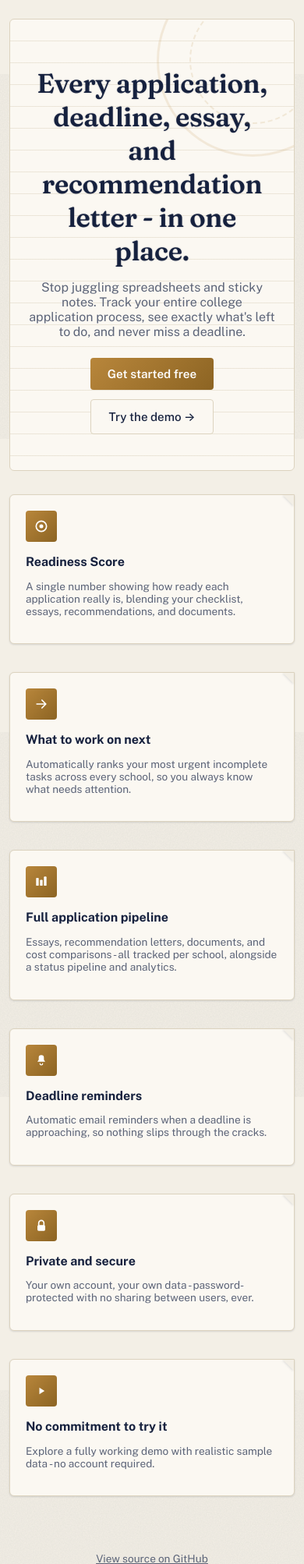
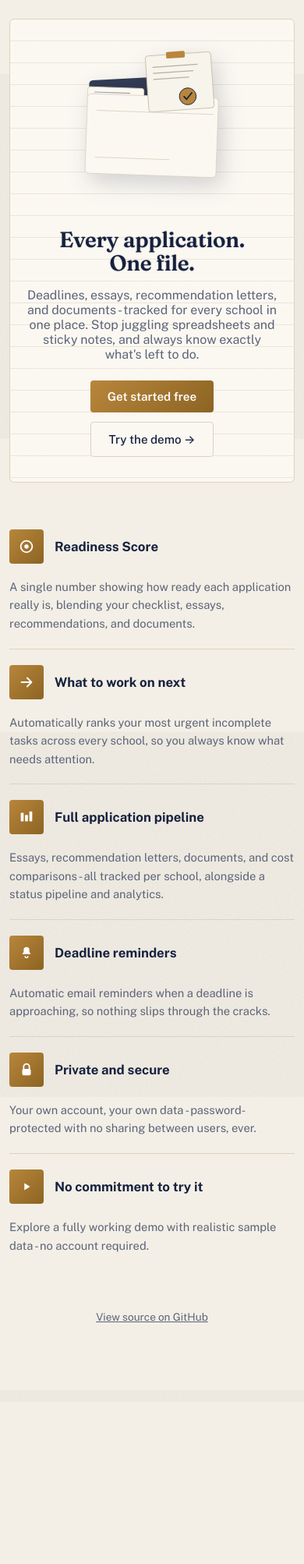
Before and after one commit to Bhakti864653/uni-app-tracker, a Flask app: page / in a window 390 px wide. Shown: the part 93-2099 px from the top of the page at 78% size. After the commit the page ends 1789 px from the top, so only its background shows below. Run offline with Flask 3, Linux system fonts and the light colour scheme.

Commit message:
Rebuild landing hero as an asymmetric editorial split
Replace the centered hero and uniform 3-column feature grid (a
literal AI-design cliche per design research) with a real structural
change: a split hero with a hand-built inline SVG illustration of an
open case file, a punchy oversized headline (rewrote the copy itself
- oversized type needs short declarative lines, not a run-on
sentence), a vertical "FILE NO." tag, and a zig-zag alternating
feature list. Verified in light/dark mode and at mobile width.

Not deployed yet - committed as a local checkpoint only.

```diff
--- a/static/style.css
+++ b/static/style.css
@@ -1017,7 +1017,7 @@ h2 {
 
 /* Landing page */
 .landing-page-wrap {
-    max-width: 900px;
+    max-width: 1080px;
 }
 
 .brand-logo {
@@ -1047,68 +1047,60 @@ h2 {
 
 .landing-hero {
     position: relative;
-    overflow: hidden;
-    text-align: center;
-    padding: 60px 24px 46px;
-    margin-bottom: 30px;
+    display: grid;
+    grid-template-columns: auto 1.4fr 0.9fr;
+    align-items: center;
+    gap: 32px;
+    padding: 56px 48px;
+    margin-bottom: 40px;
     border-radius: var(--radius);
     background: repeating-linear-gradient(var(--card-bg), var(--card-bg) 27px, var(--border) 28px),
                 var(--card-bg);
     border: 1px solid var(--border);
+    overflow: hidden;
 }
 
-.landing-hero::before,
-.landing-hero::after {
-    content: "";
-    position: absolute;
-    top: -70px;
-    right: -70px;
-    border-radius: 50%;
-    pointer-events: none;
+.landing-hero-tag {
+    writing-mode: vertical-rl;
+    transform: rotate(180deg);
+    align-self: stretch;
+    display: flex;
+    align-items: center;
+    white-space: nowrap;
+    font-family: var(--font-mono);
+    font-size: 0.68rem;
+    letter-spacing: 0.18em;
+    text-transform: uppercase;
+    color: var(--text-muted);
+    border-right: 1px solid var(--border);
+    padding-right: 14px;
 }
 
-.landing-hero::before {
-    width: 240px;
-    height: 240px;
-    border: 3px solid var(--accent);
-    opacity: 0.14;
+.landing-hero-copy {
+    text-align: left;
 }
 
-.landing-hero::after {
-    top: -30px;
-    right: -30px;
-    width: 160px;
-    height: 160px;
-    border: 2px dashed var(--accent);
-    opacity: 0.14;
-}
-
-.landing-hero h2 {
-    position: relative;
+.landing-hero-copy h2 {
     font-family: var(--font-display);
-    font-size: 2.15rem;
+    font-size: clamp(1.7rem, 1.1rem + 2.6vw, 2.9rem);
     font-weight: 600;
-    line-height: 1.25;
+    line-height: 1.08;
     letter-spacing: -0.01em;
+    text-wrap: balance;
     text-shadow: 0 0 1.5px color-mix(in srgb, currentColor 40%, transparent);
     margin-bottom: 16px;
 }
 
-.landing-hero p,
-.landing-cta-row {
-    position: relative;
-}
-
-.landing-hero p {
+.landing-hero-copy p {
     color: var(--text-muted);
-    max-width: 560px;
-    margin: 0 auto 24px;
+    max-width: 480px;
+    margin: 0 0 24px;
     font-size: 1rem;
 }
 
 .landing-cta-row {
     display: flex;
-    justify-content: center;
+    justify-content: flex-start;
     gap: 12px;
     flex-wrap: wrap;
 }
@@ -1118,37 +1110,75 @@ h2 {
     font-size: 0.95rem;
 }
 
+.landing-hero-art svg {
+    display: block;
+    width: 100%;
+    height: auto;
+    filter: drop-shadow(6px 10px 14px rgba(22, 33, 62, 0.18));
+}
+
 .landing-features {
-    display: grid;
-    grid-template-columns: repeat(3, 1fr);
-    gap: 16px;
+    display: flex;
+    flex-direction: column;
     margin-bottom: 30px;
+}
+
+.landing-feature-row {
+    display: flex;
+    align-items: flex-start;
+    gap: 32px;
+    padding: 26px 0;
+    border-top: 1px solid var(--border);
+}
+
+.landing-feature-row:first-child {
+    border-top: none;
+}
+
+.landing-feature-row:nth-child(even) {
+    flex-direction: row-reverse;
+}
+
+.landing-feature-heading {
+    display: flex;
+    align-items: center;
+    gap: 14px;
+    flex: 0 0 240px;
+}
+
+.landing-feature-row:nth-child(even) .landing-feature-heading {
+    justify-content: flex-end;
+    text-align: right;
 }
 
 .landing-feature-icon {
     display: flex;
     align-items: center;
     justify-content: center;
-    width: 40px;
-    height: 40px;
+    width: 44px;
+    height: 44px;
+    flex-shrink: 0;
     border-radius: var(--radius-sm);
     background: var(--accent-gradient);
-    margin-bottom: 12px;
 }
 
 .landing-feature-icon svg {
-    width: 20px;
-    height: 20px;
+    width: 22px;
+    height: 22px;
 }
 
 .landing-features h3 {
-    font-size: 1rem;
-    margin-bottom: 6px;
+    font-size: 1.05rem;
+    margin: 0;
 }
 
-.landing-features p {
+.landing-feature-desc {
+    flex: 1;
     color: var(--text-muted);
-    font-size: 0.85rem;
+    font-size: 0.92rem;
+    line-height: 1.6;
+    margin: 0;
+    padding-top: 8px;
 }
 
 .landing-footer {
@@ -1219,8 +1249,50 @@ h2 {
     }
 
     .pipeline-board,
-    .analytics-charts,
-    .landing-features {
+    .analytics-charts {
         grid-template-columns: 1fr;
     }
+
+    .landing-hero {
+        grid-template-columns: 1fr;
+        padding: 32px 20px;
+        text-align: center;
+    }
+
+    .landing-hero-tag {
+        display: none;
+    }
+
+    .landing-hero-art {
+        order: -1;
+        max-width: 240px;
+        margin: 0 auto;
+    }
+
+    .landing-hero-copy {
+        text-align: center;
+    }
+
+    .landing-hero-copy p {
+        margin-left: auto;
+        margin-right: auto;
+    }
+
+    .landing-cta-row {
+        justify-content: center;
+    }
+
+    .landing-feature-row,
+    .landing-feature-row:nth-child(even) {
+        flex-direction: column;
+        gap: 10px;
+        padding: 20px 0;
+    }
+
+    .landing-feature-heading,
+    .landing-feature-row:nth-child(even) .landing-feature-heading {
+        flex: none;
+        justify-content: flex-start;
+        text-align: left;
+    }
 }
--- a/templates/landing.html
+++ b/templates/landing.html
@@ -28,56 +28,92 @@
         </header>
 
         <section class="landing-hero">
-            <h2>Every application, deadline, essay, and recommendation letter - in one place.</h2>
-            <p>Stop juggling spreadsheets and sticky notes. Track your entire college application process, see exactly what's left to do, and never miss a deadline.</p>
+            <span class="landing-hero-tag">FILE NO. 2026&ndash;01 &middot; OPEN</span>
+            <div class="landing-hero-copy">
+                <h2>Every application. One file.</h2>
+                <p>Deadlines, essays, recommendation letters, and documents - tracked for every school in one place. Stop juggling spreadsheets and sticky notes, and always know exactly what's left to do.</p>
                 <div class="landing-cta-row">
                     <a href="/signup" class="btn-primary landing-cta">Get started free</a>
                     <a href="/demo-login" class="btn-secondary landing-cta">Try the demo &rarr;</a>
                 </div>
+            </div>
+            <div class="landing-hero-art" aria-hidden="true">
+                <svg viewBox="0 0 400 340" xmlns="http://www.w3.org/2000/svg">
+                    <rect x="70" y="70" width="260" height="190" rx="8" fill="var(--text)" opacity="0.88" transform="rotate(-3 200 165)"/>
+                    <g transform="rotate(2 200 180)">
+                        <rect x="60" y="95" width="120" height="26" rx="5" fill="var(--card-bg)" stroke="var(--border)" stroke-width="1.5"/>
+                        <rect x="60" y="110" width="280" height="170" rx="8" fill="var(--card-bg)" stroke="var(--border)" stroke-width="1.5"/>
+                        <line x1="75" y1="106" x2="150" y2="106" stroke="var(--text-muted)" stroke-width="2" stroke-linecap="round" opacity="0.6"/>
+                        <line x1="80" y1="145" x2="330" y2="145" stroke="var(--border)" stroke-width="1.5"/>
+                        <line x1="80" y1="245" x2="240" y2="245" stroke="var(--border)" stroke-width="1.5"/>
+                    </g>
+                    <g transform="rotate(-4 260 90)">
+                        <rect x="190" y="20" width="140" height="120" rx="6" fill="#f7f4ec" stroke="#c9beA4" stroke-width="1.5"/>
+                        <line x1="205" y1="45" x2="300" y2="45" stroke="#8a8270" stroke-width="2" stroke-linecap="round" opacity="0.6"/>
+                        <line x1="205" y1="58" x2="290" y2="58" stroke="#8a8270" stroke-width="2" stroke-linecap="round" opacity="0.6"/>
+                        <line x1="205" y1="71" x2="280" y2="71" stroke="#8a8270" stroke-width="2" stroke-linecap="round" opacity="0.6"/>
+                        <circle cx="275" cy="112" r="18" fill="var(--accent)" stroke="var(--text)" stroke-width="1.5"/>
+                        <path d="M267 112 l5 6 12-13" fill="none" stroke="var(--text)" stroke-width="3" stroke-linecap="round" stroke-linejoin="round"/>
+                    </g>
+                    <rect x="230" y="15" width="40" height="14" rx="3" fill="var(--accent)" transform="rotate(-4 250 22)"/>
+                </svg>
+            </div>
         </section>
 
         <section class="landing-features">
-            <div class="task-section landing-feature">
+            <div class="landing-feature-row">
+                <div class="landing-feature-heading">
                     <span class="landing-feature-icon">
                         <svg viewBox="0 0 24 24" fill="none"><circle cx="12" cy="12" r="8" stroke="white" stroke-width="2"/><circle cx="12" cy="12" r="3" fill="white"/></svg>
                     </span>
                     <h3>Readiness Score</h3>
-                <p>A single number showing how ready each application really is, blending your checklist, essays, recommendations, and documents.</p>
                 </div>
-            <div class="task-section landing-feature">
+                <p class="landing-feature-desc">A single number showing how ready each application really is, blending your checklist, essays, recommendations, and documents.</p>
+            </div>
+            <div class="landing-feature-row">
+                <div class="landing-feature-heading">
                     <span class="landing-feature-icon">
                         <svg viewBox="0 0 24 24" fill="none"><path d="M5 12h14M13 6l6 6-6 6" stroke="white" stroke-width="2" stroke-linecap="round" stroke-linejoin="round"/></svg>
                     </span>
                     <h3>What to work on next</h3>
-                <p>Automatically ranks your most urgent incomplete tasks across every school, so you always know what needs attention.</p>
                 </div>
-            <div class="task-section landing-feature">
+                <p class="landing-feature-desc">Automatically ranks your most urgent incomplete tasks across every school, so you always know what needs attention.</p>
+            </div>
+            <div class="landing-feature-row">
+                <div class="landing-feature-heading">
                     <span class="landing-feature-icon">
                         <svg viewBox="0 0 24 24" fill="none"><rect x="4" y="6" width="4" height="12" rx="1" fill="white"/><rect x="10" y="9" width="4" height="9" rx="1" fill="white"/><rect x="16" y="4" width="4" height="14" rx="1" fill="white"/></svg>
                     </span>
                     <h3>Full application pipeline</h3>
-                <p>Essays, recommendation letters, documents, and cost comparisons - all tracked per school, alongside a status pipeline and analytics.</p>
                 </div>
-            <div class="task-section landing-feature">
+                <p class="landing-feature-desc">Essays, recommendation letters, documents, and cost comparisons - all tracked per school, alongside a status pipeline and analytics.</p>
+            </div>
+            <div class="landing-feature-row">
+                <div class="landing-feature-heading">
                     <span class="landing-feature-icon">
                         <svg viewBox="0 0 24 24" fill="none"><path d="M12 4a4 4 0 00-4 4v3l-2 3h12l-2-3V8a4 4 0 00-4-4z" fill="white"/><path d="M10 17a2 2 0 004 0" stroke="white" stroke-width="1.5" stroke-linecap="round"/></svg>
                     </span>
                     <h3>Deadline reminders</h3>
-                <p>Automatic email reminders when a deadline is approaching, so nothing slips through the cracks.</p>
                 </div>
-            <div class="task-section landing-feature">
+                <p class="landing-feature-desc">Automatic email reminders when a deadline is approaching, so nothing slips through the cracks.</p>
+            </div>
+            <div class="landing-feature-row">
+                <div class="landing-feature-heading">
                     <span class="landing-feature-icon">
                         <svg viewBox="0 0 24 24" fill="none"><rect x="6" y="11" width="12" height="9" rx="2" fill="white"/><path d="M8 11V8a4 4 0 018 0v3" stroke="white" stroke-width="2" fill="none" stroke-linecap="round"/></svg>
                     </span>
                     <h3>Private and secure</h3>
-                <p>Your own account, your own data - password-protected with no sharing between users, ever.</p>
                 </div>
-            <div class="task-section landing-feature">
+                <p class="landing-feature-desc">Your own account, your own data - password-protected with no sharing between users, ever.</p>
+            </div>
+            <div class="landing-feature-row">
+                <div class="landing-feature-heading">
                     <span class="landing-feature-icon">
                         <svg viewBox="0 0 24 24" fill="none"><polygon points="9,7 17,12 9,17" fill="white"/></svg>
                     </span>
                     <h3>No commitment to try it</h3>
-                <p>Explore a fully working demo with realistic sample data - no account required.</p>
+                </div>
+                <p class="landing-feature-desc">Explore a fully working demo with realistic sample data - no account required.</p>
             </div>
         </section>
 
```
Lines whose indentation alone changed are shown as unchanged.
